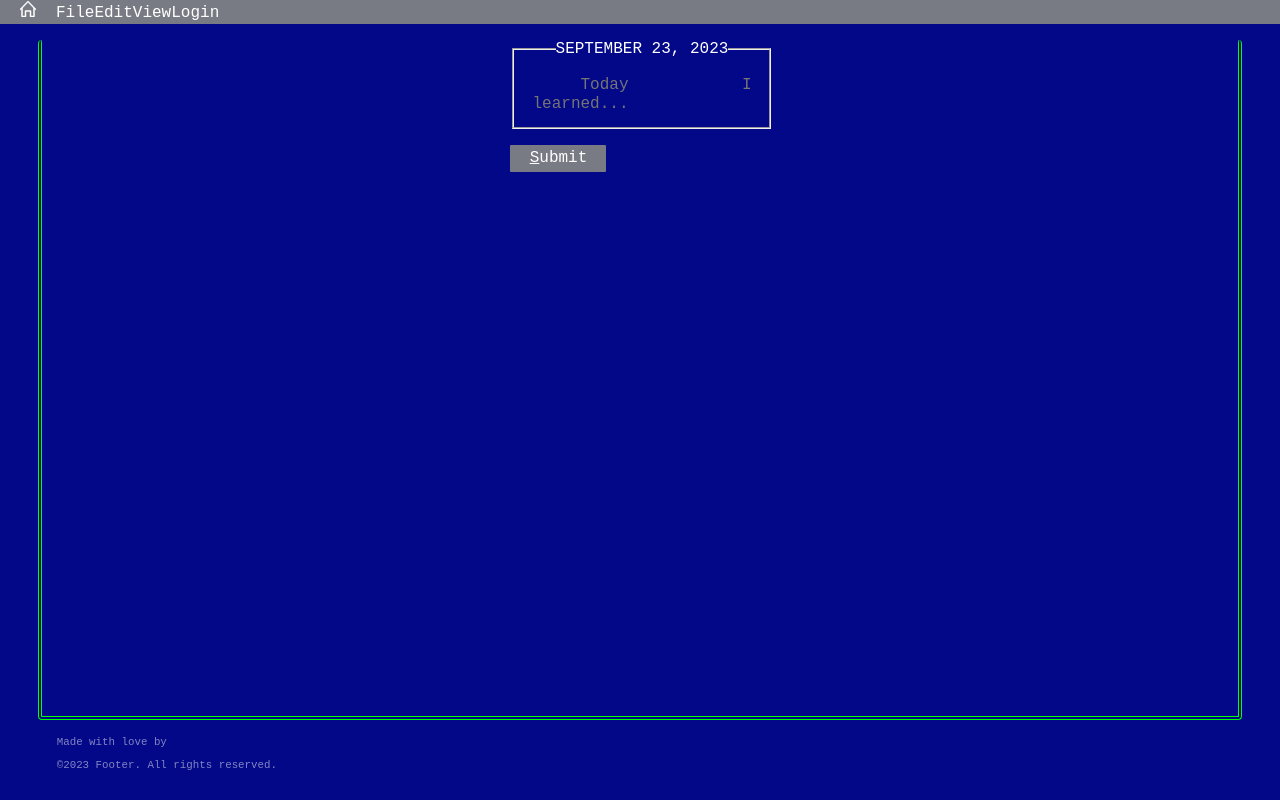
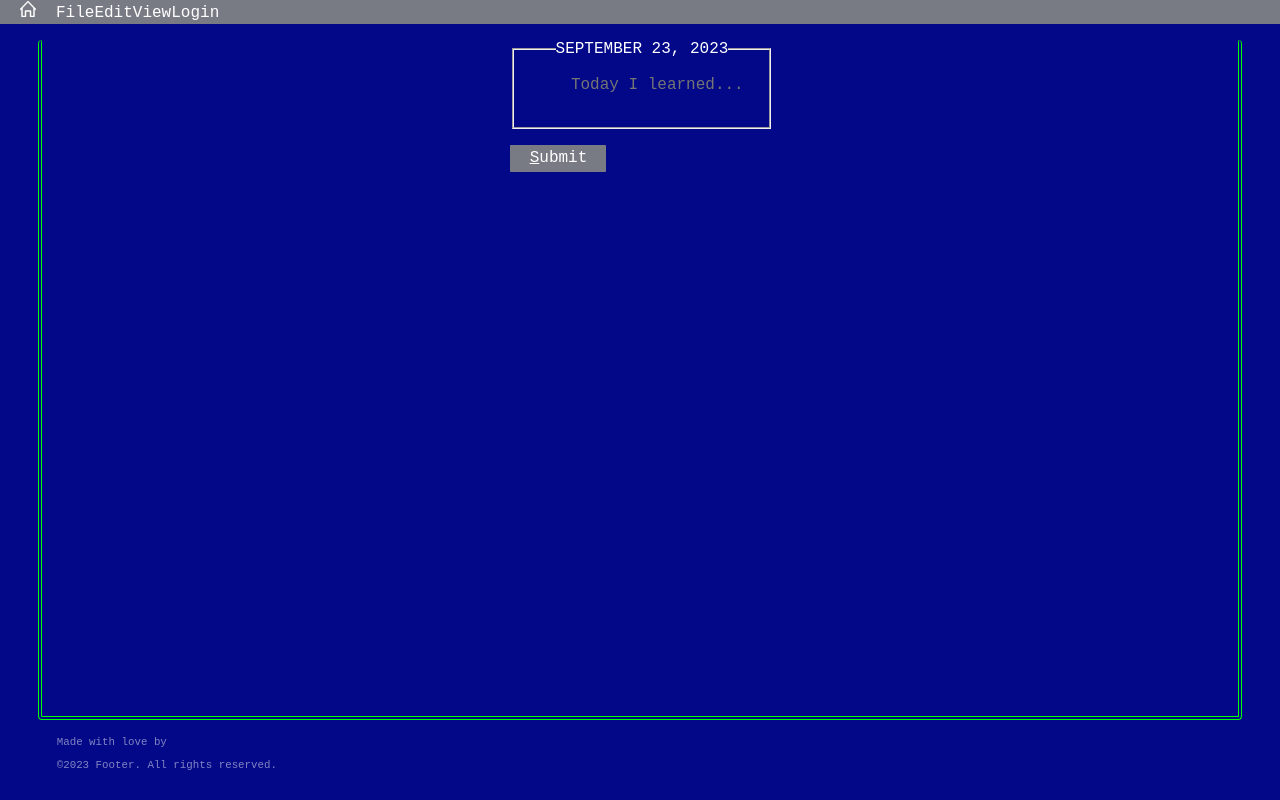
Before and after one commit to thecowsays/nameless-whispers, a React (Vite) app: page /newwhisper in a window 1280 px wide. Built offline with nearby package versions, Linux system fonts and the light colour scheme; no server answers; a web font is replaced by a local one.

Commit message:
updated indent

```diff
--- a/src/pages/NewWhisper/NewWhisper.module.css
+++ b/src/pages/NewWhisper/NewWhisper.module.css
@@ -52,6 +52,6 @@ textarea {
     color: var(--main-color);
     font-weight: 100;
     text-align: justify;
-    text-indent: 5ch; /* char units for 5-space tab */
+    text-indent: 4ch; /* char units for tab indent */
     border: 0;
 }
```
